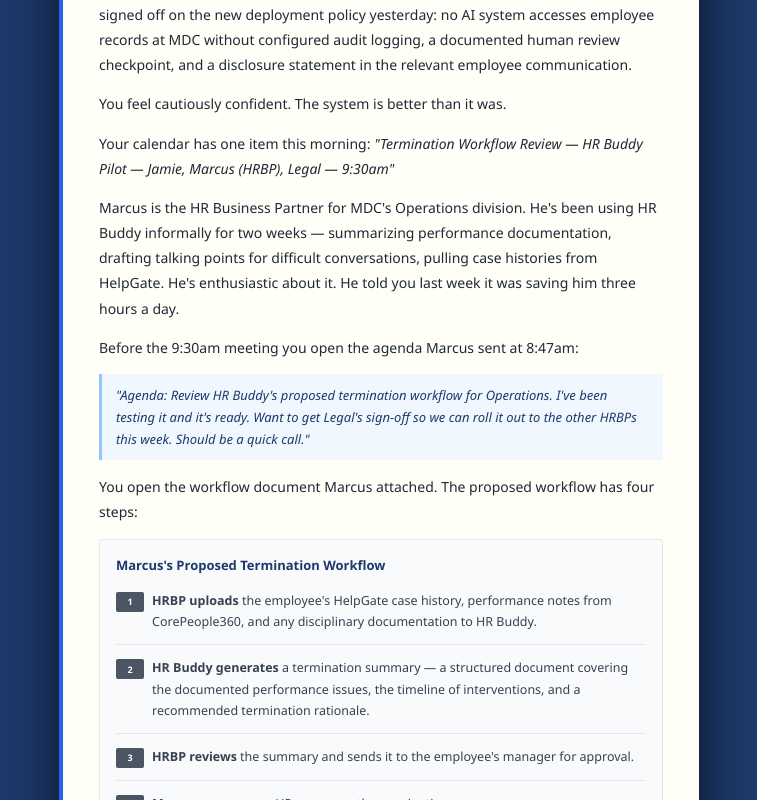
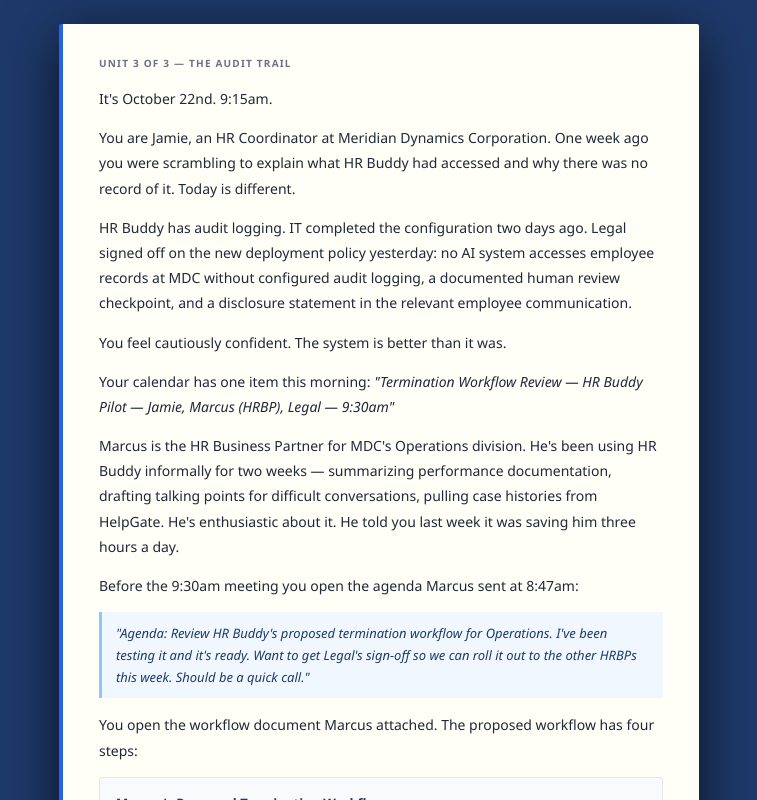
Before and after one commit to ArchieCur/role-based_lesson_HR, a plain HTML site: page docs/unit3.html in a window 1280 px wide. Shown: the whole page, without its empty margins (261-1018 px from the left). Drawn offline with nearby package versions, Linux system fonts and the light colour scheme.

Commit message:
Adjust opening screen alignment in unit3.html

```diff
--- a/docs/unit3.html
+++ b/docs/unit3.html
@@ -205,7 +205,7 @@
 .debrief-overlay{position:absolute;inset:0;background:rgba(4,8,20,.88);z-index:70;display:flex;align-items:center;justify-content:center;animation:fadein .4s ease}
 .debrief-card{background:#fffef7;border-left:4px solid #1e3a6b;box-shadow:0 12px 56px rgba(0,0,0,.7);padding:26px 30px;width:580px;max-height:660px;overflow-y:auto;animation:slidein .4s ease}
 /* Opening screen */
-.opening-screen{position:fixed;inset:0;background:#1e3a6b;z-index:999;display:flex;align-items:center;justify-content:center;padding:24px;overflow-y:auto}
+.opening-screen{position:fixed;inset:0;background:#1e3a6b;z-index:999;display:flex;align-items:flex-start;justify-content:center;padding:24px;overflow-y:auto}
 .opening-card{background:#fffef7;border-left:4px solid #2563eb;box-shadow:0 12px 56px rgba(0,0,0,.7);padding:32px 36px;width:100%;max-width:640px;border-radius:2px}
 .op-eyebrow{font-size:10px;font-weight:700;text-transform:uppercase;letter-spacing:.12em;color:#6b7280;margin-bottom:16px}
 .op-body{font-size:14px;line-height:1.8;color:#1f2937}.op-body p{margin-bottom:14px}
```
